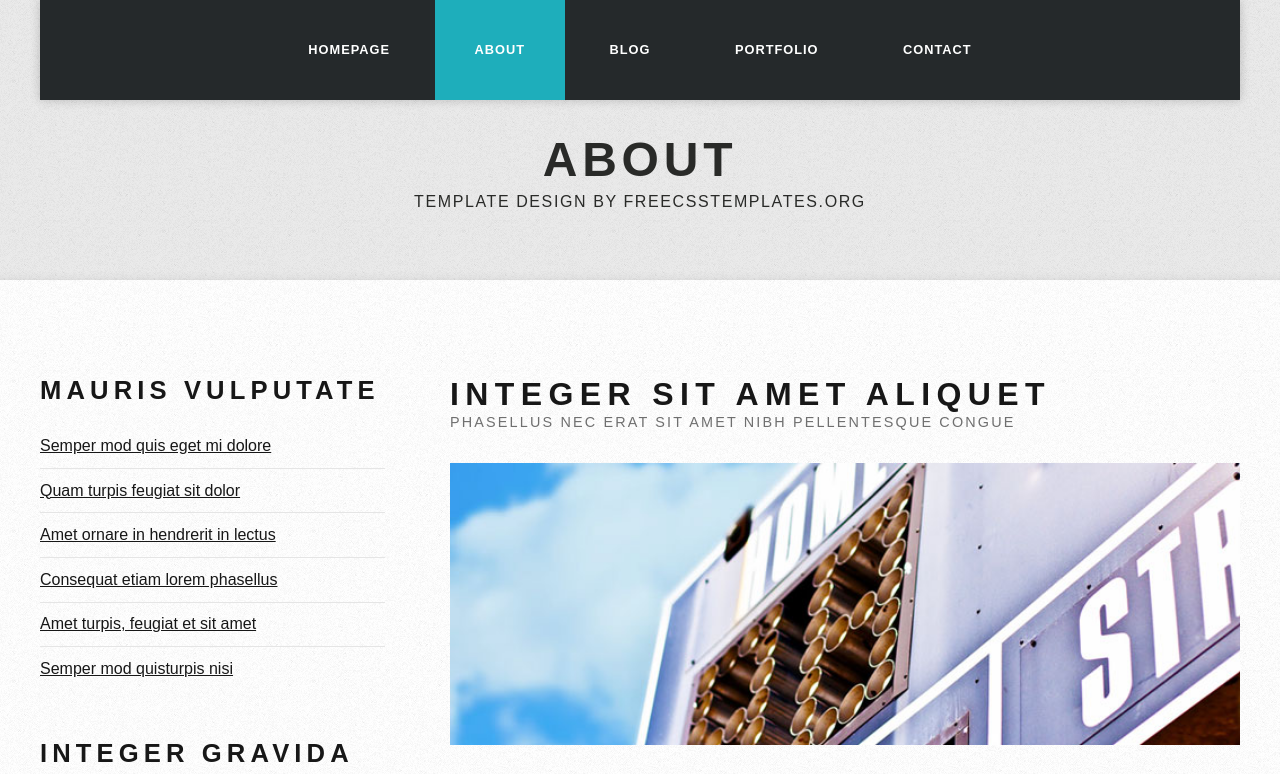
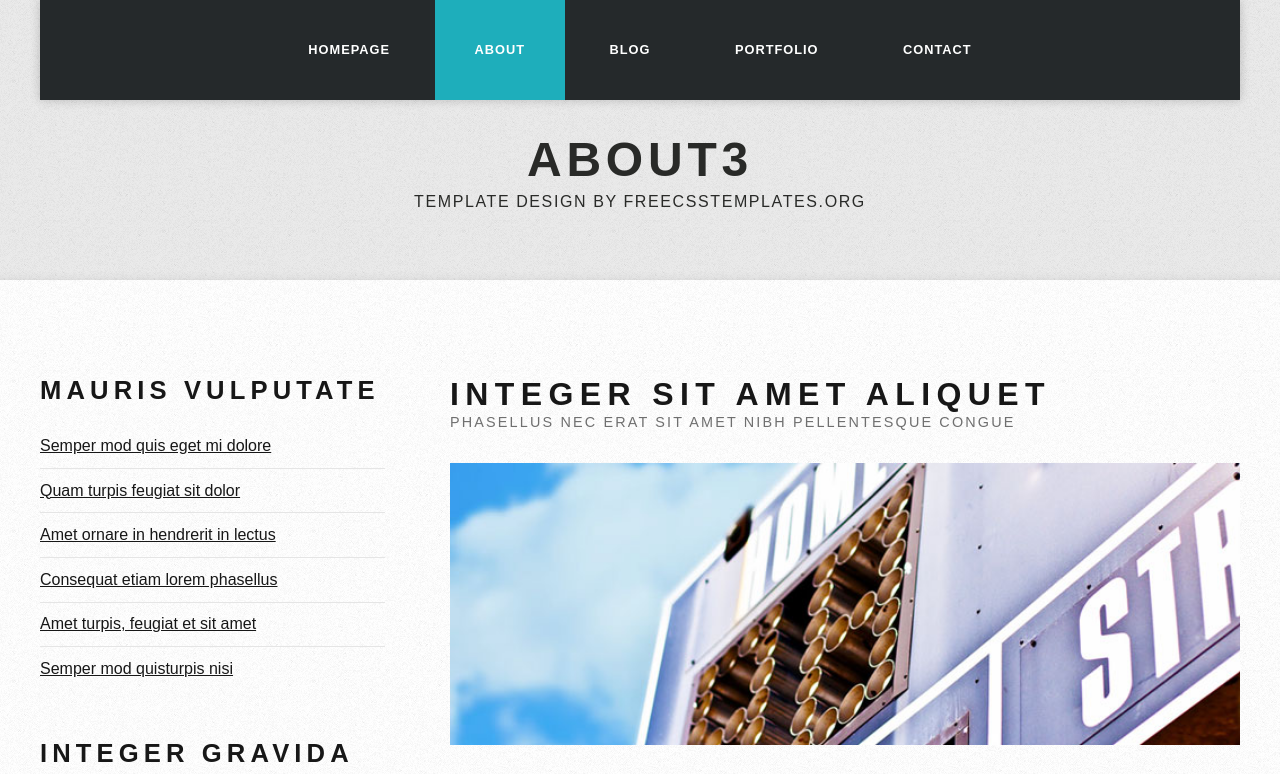
Before and after one commit to paranjothisky/scoreboard, a plain HTML site: page about.html in a window 1280 px wide. Shown: the top 774 px of the page. Drawn offline with Linux system fonts and the light colour scheme.

Commit message:
abut
autadf

```diff
--- a/about.html
+++ b/about.html
@@ -37,7 +37,7 @@ Released   : 20130602
 		<!-- end #menu -->
 		<div id="header" class="container">
 			<div id="logo">
-				<h1><a href="#">About</a></h1>
+				<h1><a href="#">About3</a></h1>
 				<p>Template Design by <a href="http://www.freecsstemplates.org/" rel="nofollow">FreeCSSTemplates.org</a></p>
 			</div>
 			<div id="banner"> <a href="#" class="image"><img src="images/pic01.jpg" alt="" /></a> </div>
```
